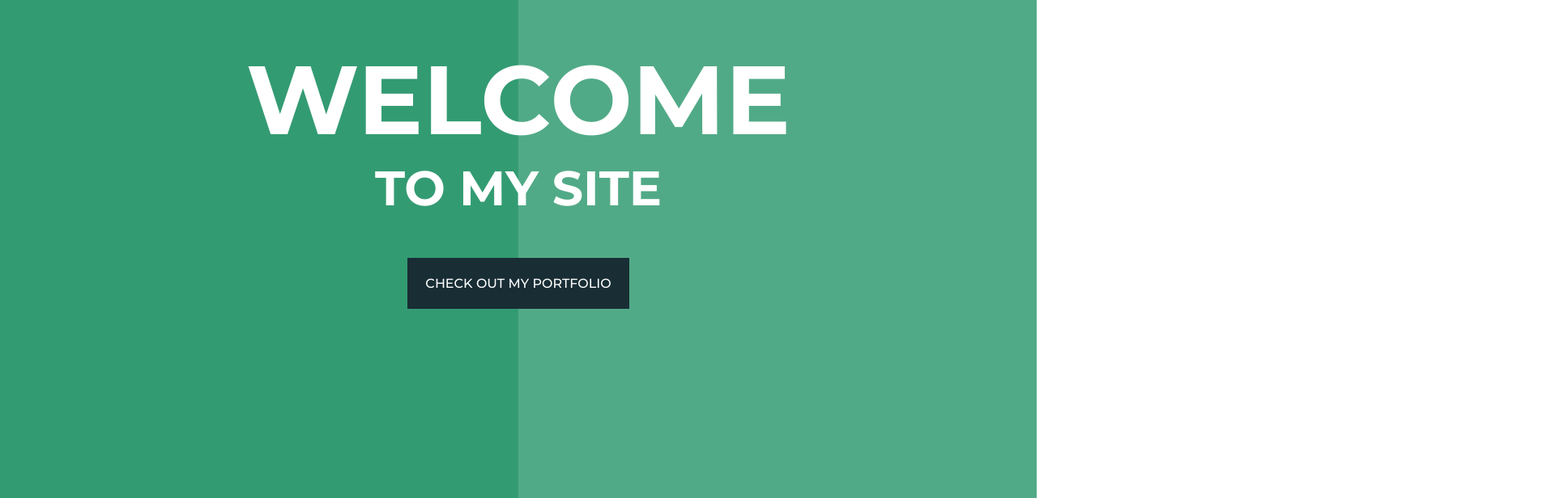
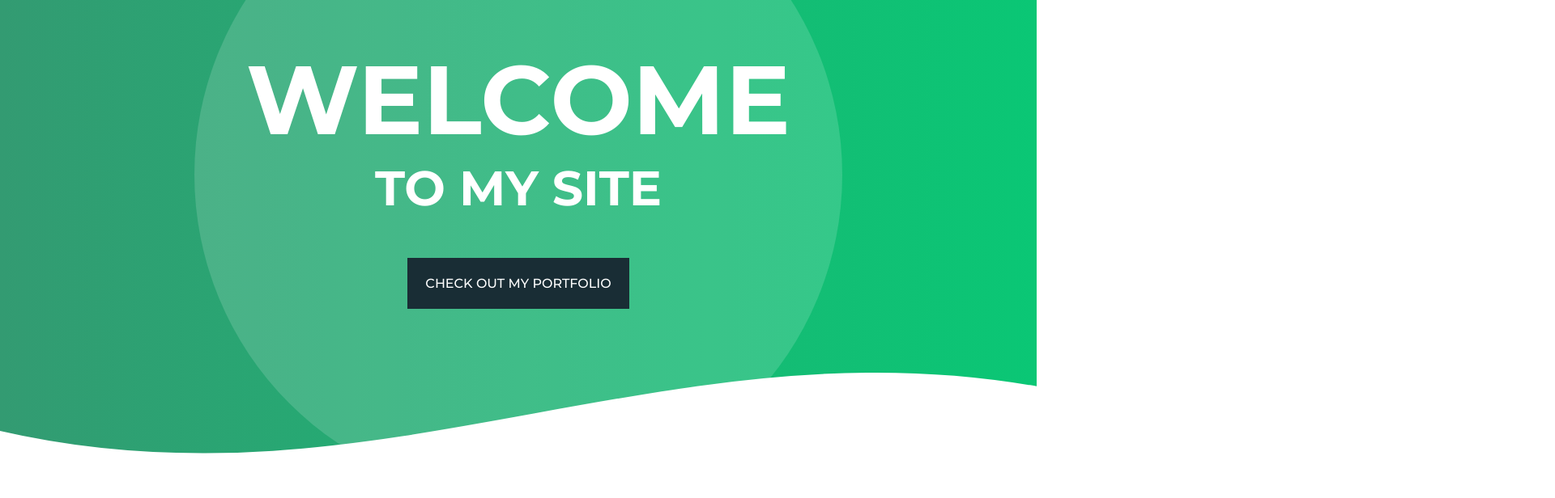
Before and after one commit to BiLosxD/bilosxd.github.io, a Vue app: page / in a window 1280 px wide. Shown: the part 184-800 px from the top of the page at 81% size, 1920 px wide, since content can reach past the window. Built offline with nearby package versions, Linux system fonts and the light colour scheme.

Commit message:
build 1.3.5

```diff
--- a/package.json
+++ b/package.json
@@ -1,6 +1,6 @@
 {
   "name": "bilos",
-  "version": "1.3.0",
+  "version": "1.3.5",
   "description": "Portfolio",
   "author": "BiLos <billyrosssta.maria@gmail.com>",
   "private": true,
--- a/src/assets/stylus/main.styl
+++ b/src/assets/stylus/main.styl
@@ -270,18 +270,20 @@ a
             right: 0
             bottom: 0
             z-index: 0
-            background-color: $g_alt
+            background-image: linear-gradient(to right, $g_alt, $g)
             animation: slide_from_left 1s
         &::after
             content: ''
             position: absolute
-            top: 0
+            top: 50%
             left: 50%
-            bottom: 0
-            width: 100%
+            width: 800px
+            height: 800px
             z-index: 1
+            border-radius: 50%
             background-color: rgba(255, 255, 255, 0.15)
-            animation: slide_from_right 1.5s
+            transform: translate(-50%, -50%)
+            animation: slide_from_bottom 2s
         .overlay
             position: absolute
             top: 50%
@@ -301,6 +303,12 @@ a
             .default_btn
                 margin-top: 50px
                 animation: slide_from_bottom 1.5s
+
+#wave
+    position: absolute
+    bottom: 0
+    width: 100%
+    height: auto
 
 .default_btn
     display: inline-block
@@ -425,6 +433,14 @@ a
     }
 }
 
+@keyframes fade
+	from {
+		opacity: 0
+    }
+	to {
+		opacity: 1
+    }
+
 @keyframes slide_from_left
 	from {
 		opacity: 0
--- a/src/views/Home.vue
+++ b/src/views/Home.vue
@@ -7,6 +7,9 @@
                 <h3>to my site</h3>
                 <div class="default_btn">Check out my Portfolio</div>
             </div>
+            <svg id="wave" xmlns="http://www.w3.org/2000/svg" viewBox="-300 0 950 270" >
+                <path d="M-314,267 C105,364 400,100 812,279" fill="none" stroke="white" stroke-width="120" stroke-linecap="round"/>
+            </svg>
         </section>
     </div>
 </template>
```
Also changed, not shown: 10 other files (tests, documents, lock files or other folders).
